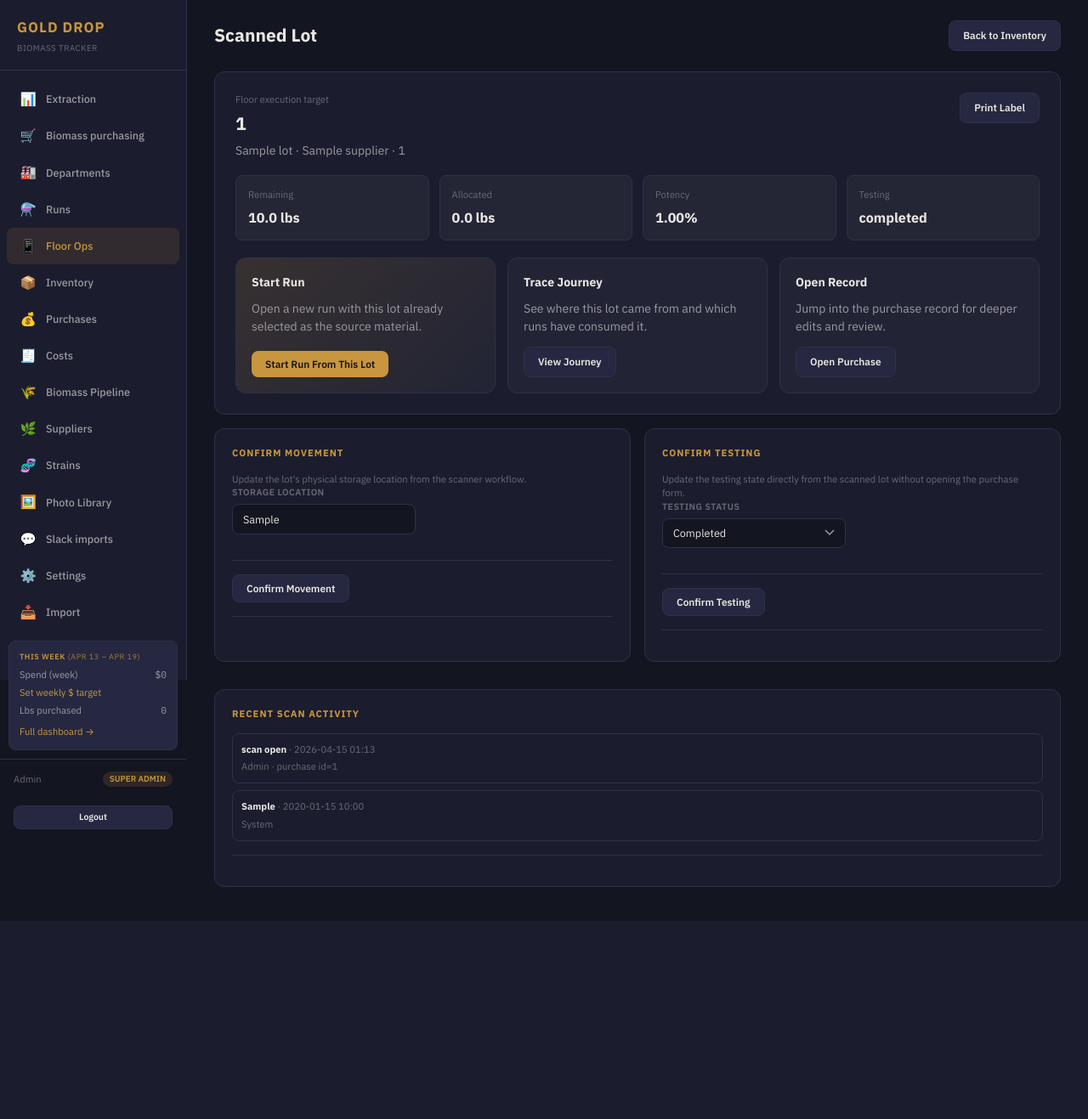
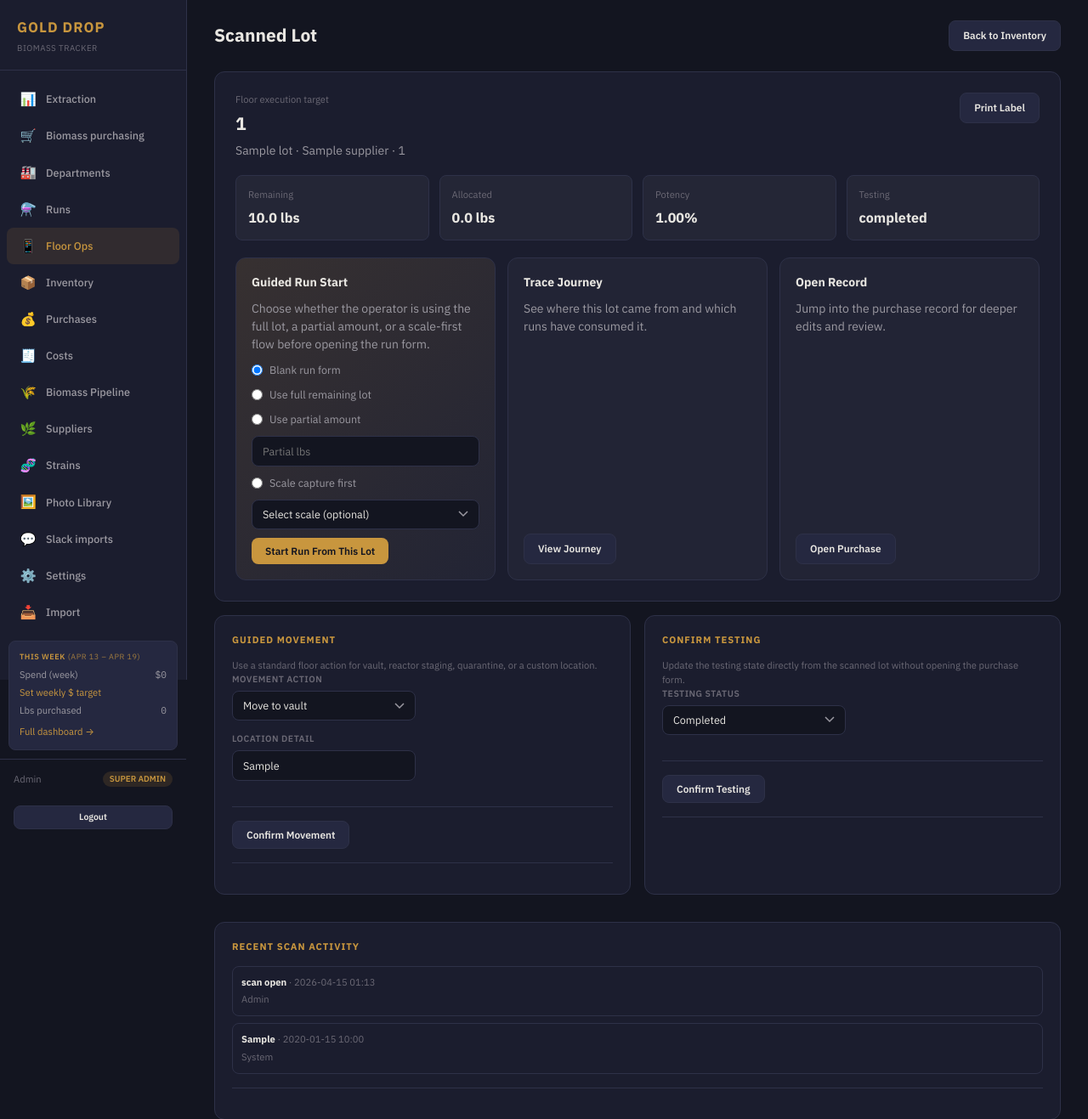
Before and after one commit to benwaldman33/gold-drop-production_tracker, a Flask app: page /scan/lot/1 in a window 1280 px wide. Shown: the top 1317 px of the page at 85% size. Before the commit the page ends 1084 px from the top, so only its background shows below. Run offline with Flask 3, Linux system fonts and the light colour scheme; a user stored in the database is signed in; data comes from the database, SQL or seed files in the repository; tables that the repository leaves empty hold one stand-in row (values such as "Sample post").

Commit message:
Add guided floor execution actions

```diff
--- a/static/css/style.css
+++ b/static/css/style.css
@@ -1066,6 +1066,23 @@ body.supplier-incomplete-banner-on .main-content {
   align-self: flex-start;
 }
 
+.floor-run-mode-group {
+  display: grid;
+  gap: 10px;
+}
+
+.floor-run-mode-option {
+  display: flex;
+  align-items: center;
+  gap: 8px;
+  color: var(--text-secondary);
+  font-size: 0.9rem;
+}
+
+.floor-run-mode-option input {
+  margin: 0;
+}
+
 .floor-execution-grid {
   display: grid;
   grid-template-columns: repeat(2, minmax(0, 1fr));
--- a/templates/lot_scan.html
+++ b/templates/lot_scan.html
@@ -11,7 +11,7 @@
     <div>
       <div class="text-sm cell-muted">Floor execution target</div>
       <div class="text-mono floor-scan-id">{{ lot.tracking_id or lot.id[:8] }}</div>
-      <div class="floor-scan-subtitle">{{ lot.strain_name }} · {{ lot.supplier_name }} · {{ purchase.batch_id or purchase.id[:8] }}</div>
+      <div class="floor-scan-subtitle">{{ lot.strain_name }} &middot; {{ lot.supplier_name }} &middot; {{ purchase.batch_id or purchase.id[:8] }}</div>
     </div>
     <a href="{{ url_for('lot_label', lot_id=lot.id) }}" class="btn btn-secondary">Print Label</a>
   </div>
@@ -37,8 +37,39 @@
 
   <div class="floor-action-grid">
     <form method="POST" action="{{ url_for('scan_lot_start_run', tracking_id=lot.tracking_id) }}" class="floor-action-card floor-action-card-primary">
-      <div class="floor-action-title">Start Run</div>
-      <div class="floor-action-copy">Open a new run with this lot already selected as the source material.</div>
+      <div class="floor-action-title">Guided Run Start</div>
+      <div class="floor-action-copy">Choose whether the operator is using the full lot, a partial amount, or a scale-first flow before opening the run form.</div>
+
+      <div class="floor-run-mode-group">
+        <label class="floor-run-mode-option">
+          <input type="radio" name="run_start_mode" value="blank" checked>
+          <span>Blank run form</span>
+        </label>
+        <label class="floor-run-mode-option">
+          <input type="radio" name="run_start_mode" value="full_remaining">
+          <span>Use full remaining lot</span>
+        </label>
+        <label class="floor-run-mode-option">
+          <input type="radio" name="run_start_mode" value="partial">
+          <span>Use partial amount</span>
+        </label>
+        <div class="form-group" style="margin:0;">
+          <input type="number" step="0.1" min="0" max="{{ lot.remaining_weight_lbs or 0 }}" name="requested_weight_lbs" placeholder="Partial lbs">
+        </div>
+        <label class="floor-run-mode-option">
+          <input type="radio" name="run_start_mode" value="scale_capture">
+          <span>Scale capture first</span>
+        </label>
+        <div class="form-group" style="margin:0;">
+          <select name="scale_device_id">
+            <option value="">Select scale (optional)</option>
+            {% for device in scale_devices %}
+            <option value="{{ device.id }}">{{ device.name }}{% if device.location %} &middot; {{ device.location }}{% endif %}</option>
+            {% endfor %}
+          </select>
+        </div>
+      </div>
+
       <button type="submit" class="btn btn-primary floor-action-button">Start Run From This Lot</button>
     </form>
 
@@ -59,13 +90,23 @@
 <div class="floor-execution-grid">
   <div class="card">
     <div class="form-section" style="padding-top:0;">
-      <h4>Confirm Movement</h4>
-      <p class="text-sm cell-muted">Update the lot's physical storage location from the scanner workflow.</p>
+      <h4>Guided Movement</h4>
+      <p class="text-sm cell-muted">Use a standard floor action for vault, reactor staging, quarantine, or a custom location.</p>
       <form method="POST" action="{{ url_for('scan_lot_confirm_movement', tracking_id=lot.tracking_id) }}">
         <div class="form-row">
           <div class="form-group">
-            <label>Storage location</label>
-            <input type="text" name="location" value="{{ lot.location or '' }}" placeholder="e.g. Vault A / Shelf 2">
+            <label>Movement action</label>
+            <select name="movement_code">
+              {% for option in movement_options %}
+              <option value="{{ option.code }}">{{ option.label }}</option>
+              {% endfor %}
+            </select>
+          </div>
+        </div>
+        <div class="form-row">
+          <div class="form-group">
+            <label>Location detail</label>
+            <input type="text" name="location" value="{{ lot.location or '' }}" placeholder="Optional detail, e.g. Vault A / Shelf 2">
           </div>
         </div>
         <div class="form-actions" style="justify-content:flex-start;">
@@ -104,19 +145,29 @@
     {% if recent_events %}
     <div class="floor-event-list">
       {% for event in recent_events %}
+      {% set context = event.context or {} %}
       <div class="floor-event-row">
         <div class="text-sm">
-          <strong>{{ event.action.replace('_', ' ') }}</strong>
-          <span class="cell-muted"> · {{ event.created_at.strftime('%Y-%m-%d %H:%M') if event.created_at else 'Unknown time' }}</span>
+          <strong>
+            {% if event.action == 'confirm_movement' and context.movement_label %}
+              {{ context.movement_label }}
+            {% elif event.action == 'start_run' and context.run_start_mode == 'partial' and context.planned_weight_lbs %}
+              Start run &middot; {{ "{:,.1f}".format(context.planned_weight_lbs) }} lbs
+            {% elif event.action == 'start_run' and context.run_start_mode == 'full_remaining' %}
+              Start run &middot; full remaining lot
+            {% elif event.action == 'start_run' and context.run_start_mode == 'scale_capture' %}
+              Start run &middot; scale capture first
+            {% else %}
+              {{ event.action.replace('_', ' ') }}
+            {% endif %}
+          </strong>
+          <span class="cell-muted"> &middot; {{ event.created_at.strftime('%Y-%m-%d %H:%M') if event.created_at else 'Unknown time' }}</span>
         </div>
         <div class="text-sm cell-muted" style="margin-top:4px;">
           {% if event.user and event.user.display_name %}{{ event.user.display_name }}{% else %}System{% endif %}
-          {% if event.context %}
-            ·
-            {% for key, value in event.context.items() %}
-              {{ key.replace('_', ' ') }}={{ value }}{% if not loop.last %} · {% endif %}
-            {% endfor %}
-          {% endif %}
+          {% if context.location %} &middot; location={{ context.location }}{% endif %}
+          {% if context.testing_status %} &middot; testing={{ context.testing_status }}{% endif %}
+          {% if context.scale_device_id %} &middot; scale selected{% endif %}
         </div>
       </div>
       {% endfor %}
```
Also changed, not shown: gold_drop/purchases_module.py (+80 -8 lines), gold_drop/runs_module.py (+10 -0 lines), templates/run_form.html (+13 -0 lines), tests/test_refactor_safety.py (+89 -5 lines).
